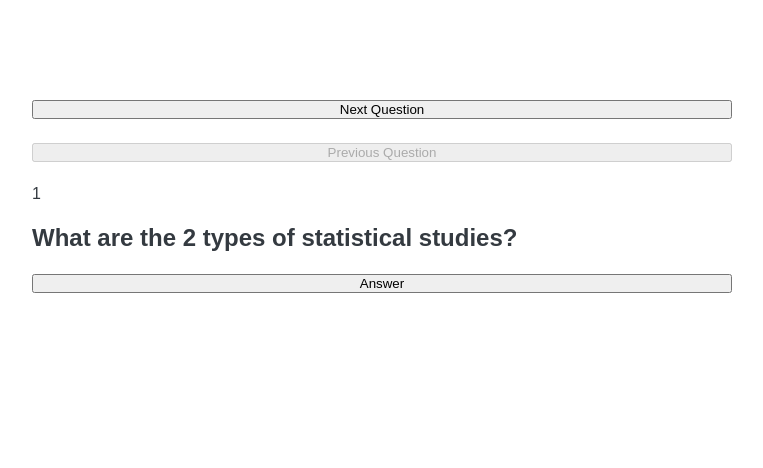
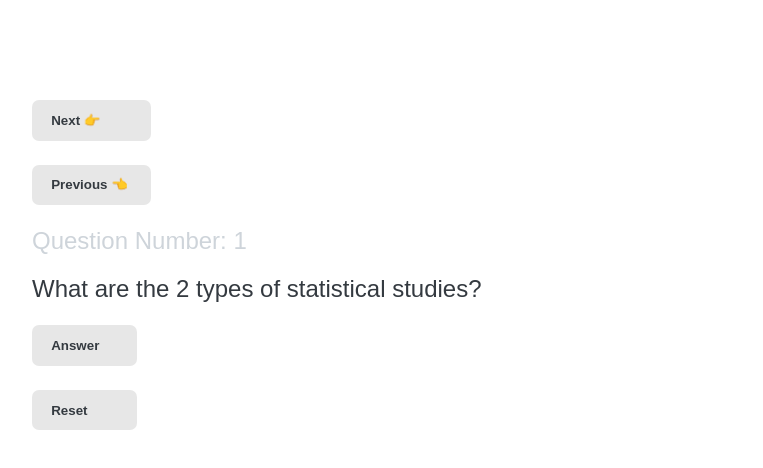
Before and after one commit to Jpkeys29/Statistics-Review-React, a React (Create React App) app: page / in a window 1280 px wide. Shown: the top 468 px of the page, without its empty margins (258-1021 px from the left). Built offline with nearby package versions, Linux system fonts and the light colour scheme.

Commit message:
Reset button functionality

```diff
--- a/src/App.js
+++ b/src/App.js
@@ -1,7 +1,6 @@
 import './styles.css';
 import {quests} from './questsArray.js'
 import Question from './question.js';
-import NavBar from './navbar.js';
 
 export default function App() {
   return (
--- a/src/button.js
+++ b/src/button.js
@@ -1,8 +1,10 @@
+import { useState } from 'react';
 
-export default function Button({answer}) {
+export default function Button({onReset}) {
     return(
-        <button onClick={answer} >
-            Answer
+        <button className="buttonAnswer" onClick={onReset}>
+            Reset
         </button>
+
     );
 }
--- a/src/question.js
+++ b/src/question.js
@@ -1,4 +1,4 @@
-// import Button from './button.js';
+import Button from './button.js';
 import {quests} from './questsArray.js'
 import { useState } from 'react';
 
@@ -19,16 +19,22 @@ function handleToggle(){
 const onLastQuestion = questionIndex === preguntas.length - 1;
 const onFirstQuestion = questionIndex === 0;
 
+function handleReset(){
+    setQuestionIndex(0)
+    setIsOpen(false)
+}
+
     return(
         <div className='questions' >
-            <button onClick={goNext} disabled={onLastQuestion} >Next Question</button>
-            <button onClick={goBack} disabled={onFirstQuestion} >Previous Question</button>
-            <p>{questionIndex + 1}</p>
-            <h2>{preguntas[questionIndex].title}</h2>
-            <button onClick={handleToggle} >Answer</button>
-            {isOpen &&<div>
+            <button onClick={goNext} disabled={onLastQuestion} className='button'>Next 👉</button>
+            <button onClick={goBack} disabled={onFirstQuestion} className='button'>Previous 👈</button>
+            <p className='number' >Question Number: {questionIndex + 1}</p>
+            <p className='title'>{preguntas[questionIndex].title}</p>
+            <button onClick={handleToggle}  className='buttonAnswer'>Answer</button>
+            {isOpen &&<div className='content-box'>
                 {preguntas[questionIndex].answer}
             </div>}
+            <Button onReset={handleReset} />
             {/* {preguntas.map((ele, index) => (
             <IndividQuestion
             title={ele.title}
--- a/src/styles.css
+++ b/src/styles.css
@@ -40,14 +40,34 @@
   }
 
   .button {
-    background-color: var(--color-lightest);
+    background-color: #e7e7e7;;
     color: #343a40;
     padding: 0.8rem 1.2rem;
-    border: none;
+    /* justify-content: center;
+    align-content: center;
+    align-items: center; */
+    border: aqua;
     border-radius: 7px;
     font-weight: bold;
     cursor: pointer;
     transition: 0.3s;
+    width: 17%;
+    display: inline-block;
+    text-align: start;
+  }
+  .buttonAnswer {
+    background-color: #e7e7e7;;
+    color: #343a40;
+    padding: 0.8rem 1.2rem;
+    border: aqua;
+    border-radius: 7px;
+    font-weight: bold;
+    cursor: pointer;
+    transition: 0.3s;
+    width: 15%;
+    display: inline-block;
+    text-align: start;
+    cursor: pointer;
   }
 
   .title,
```
